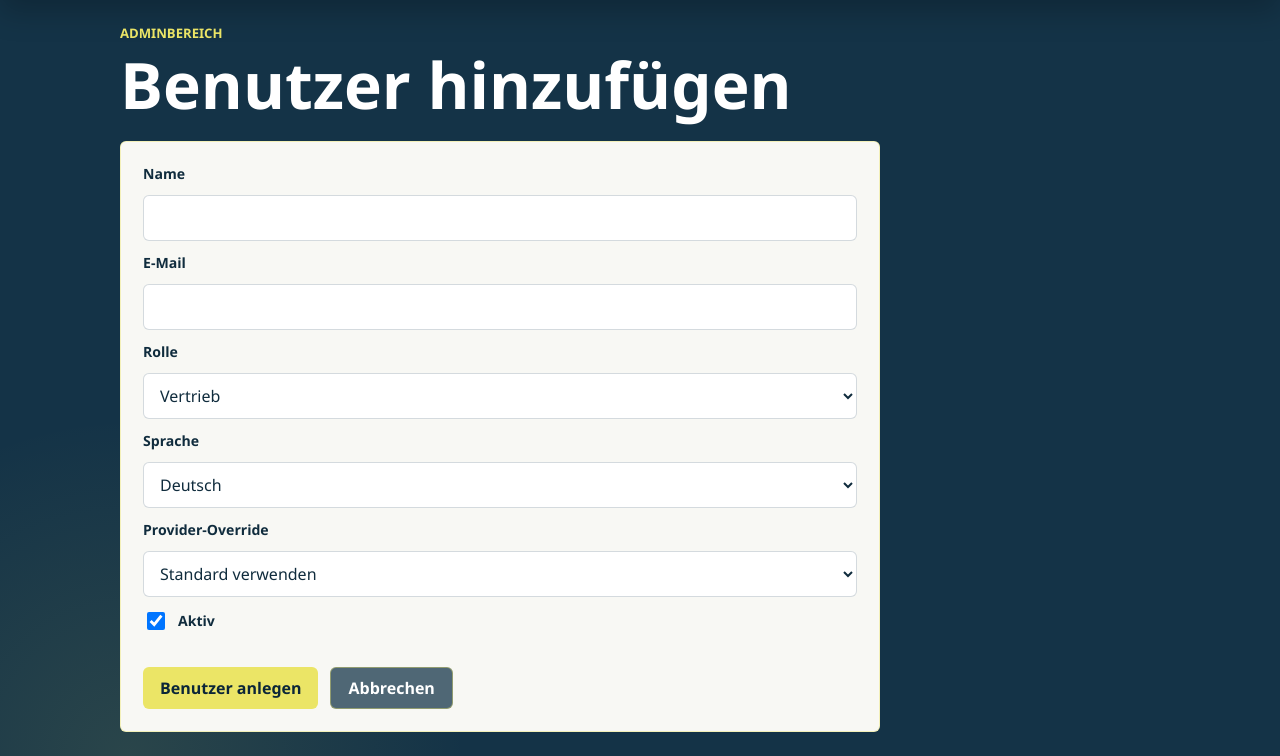
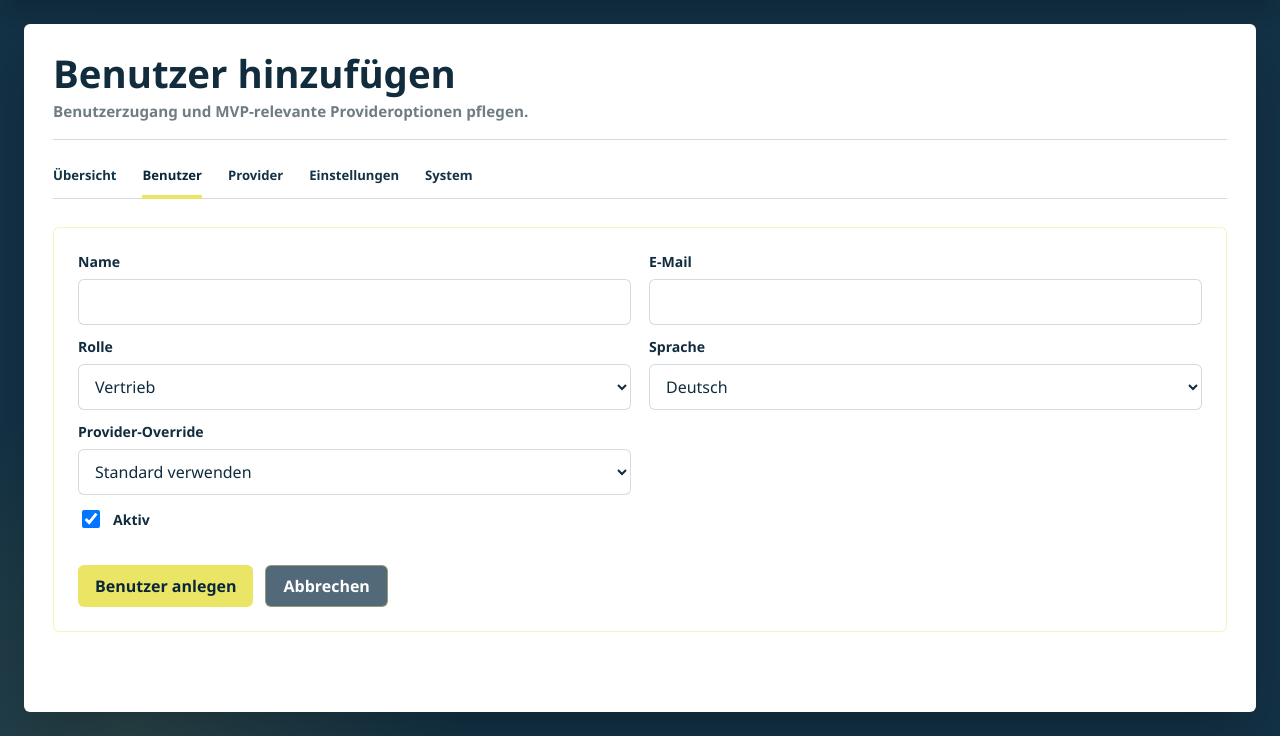
Before and after one commit to Lexoniarus/BENNO, a Flask app: page /admin/users/new in a window 1280 px wide. Shown: the part 64-820 px from the top of the page. Run offline with Flask 3, Linux system fonts and the light colour scheme; a user stored in the database is signed in; tables that the repository leaves empty hold one stand-in row (values such as "Sample post").

Commit message:
Refine admin user management UI

```diff
--- a/benno/static/css/app.css
+++ b/benno/static/css/app.css
@@ -244,6 +244,42 @@
   border-bottom: 1px solid var(--line);
 }
 
+.workspace-tabs {
+  display: flex;
+  flex-wrap: wrap;
+  gap: 26px;
+  margin: -10px 0 28px;
+  border-bottom: 1px solid var(--line);
+}
+
+.workspace-tabs a {
+  position: relative;
+  padding: 12px 0 14px;
+  color: var(--sflex-petrol);
+  font-size: 0.82rem;
+  font-weight: 900;
+  text-decoration: none;
+}
+
+.workspace-tabs a::after {
+  position: absolute;
+  right: 0;
+  bottom: -1px;
+  left: 0;
+  height: 4px;
+  background: transparent;
+  content: "";
+}
+
+.workspace-tabs a:hover,
+.workspace-tabs a.is-active {
+  color: var(--sflex-petrol-dark);
+}
+
+.workspace-tabs a.is-active::after {
+  background: var(--sflex-yellow);
+}
+
 .auth-panel h1,
 .auth-panel .hero__subtitle {
   color: var(--sflex-graphite);
@@ -359,6 +395,11 @@
   margin-top: 24px;
 }
 
+.form-field {
+  display: grid;
+  gap: 8px;
+}
+
 .form-stack label,
 .setup-link-copy {
   color: var(--sflex-graphite);
@@ -391,11 +432,23 @@
 }
 
 .admin-form {
-  max-width: 760px;
-  padding: 22px;
+  max-width: none;
+  padding: 24px;
   border: 1px solid var(--line-strong);
   border-radius: var(--radius);
-  background: var(--surface);
+  background: var(--workspace);
+  box-shadow: none;
+}
+
+.workspace-shell .admin-form {
+  grid-template-columns: repeat(2, minmax(0, 1fr));
+  gap: 12px 18px;
+}
+
+.workspace-shell .admin-form .checkbox-row,
+.workspace-shell .admin-form .action-row,
+.workspace-shell .admin-form button[type="submit"] {
+  grid-column: 1 / -1;
 }
 
 .checkbox-row {
--- a/benno/templates/admin/user_form.html
+++ b/benno/templates/admin/user_form.html
@@ -4,11 +4,24 @@
 {% block shell_class %}app-shell--page{% endblock %}
 
 {% block content %}
-  <section class="page-section" aria-labelledby="user-form-title">
-    <p class="hero__eyebrow">Adminbereich</p>
+  <section class="page-section page-section--wide workspace-shell" aria-labelledby="user-form-title">
+    <div class="section-heading workspace-header">
+      <div>
         <h1 id="user-form-title">{{ form_title }}</h1>
+        <p class="workspace-subtitle">Benutzerzugang und MVP-relevante Provideroptionen pflegen.</p>
+      </div>
+    </div>
+
+    <nav class="workspace-tabs" aria-label="Adminbereiche">
+      <a href="{{ url_for('admin.dashboard') }}">Übersicht</a>
+      <a class="is-active" href="{{ url_for('admin.users') }}" aria-current="page">Benutzer</a>
+      <a href="{{ url_for('admin.settings') }}">Provider</a>
+      <a href="{{ url_for('admin.settings') }}">Einstellungen</a>
+      <a href="{{ url_for('admin.settings') }}">System</a>
+    </nav>
 
     <form class="form-stack admin-form" method="post" action="{{ form_action }}">
+      <div class="form-field">
         <label for="username">Name</label>
         <input
           id="username"
@@ -17,7 +30,9 @@
           autocomplete="name"
           required
         >
+      </div>
 
+      <div class="form-field">
         <label for="email">E-Mail</label>
         <input
           id="email"
@@ -27,7 +42,9 @@
           autocomplete="email"
           required
         >
+      </div>
 
+      <div class="form-field">
         <label for="role">Rolle</label>
         <select id="role" name="role" required>
           {% for value, label in choices.roles %}
@@ -36,7 +53,9 @@
             </option>
           {% endfor %}
         </select>
+      </div>
 
+      <div class="form-field">
         <label for="preferred_language">Sprache</label>
         <select id="preferred_language" name="preferred_language" required>
           {% for value, label in choices.languages %}
@@ -48,7 +67,9 @@
             </option>
           {% endfor %}
         </select>
+      </div>
 
+      <div class="form-field">
         <label for="ai_provider_override">Provider-Override</label>
         <select id="ai_provider_override" name="ai_provider_override">
           <option value="">Standard verwenden</option>
@@ -61,6 +82,7 @@
             </option>
           {% endfor %}
         </select>
+      </div>
 
       <label class="checkbox-row" for="is_active">
         <input
```
Also changed, not shown: benno/templates/admin/dashboard.html (+17 -9 lines), benno/templates/admin/settings.html (+18 -2 lines), benno/templates/admin/setup_link.html (+16 -4 lines), benno/templates/admin/users.html (+12 -4 lines). Lines whose indentation alone changed are shown as unchanged.
